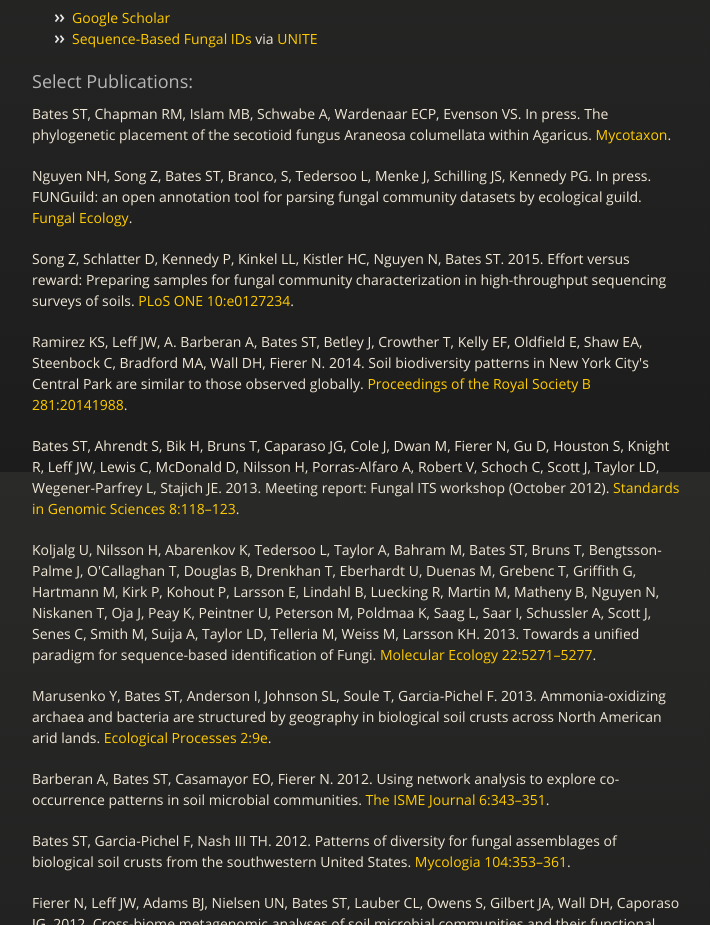
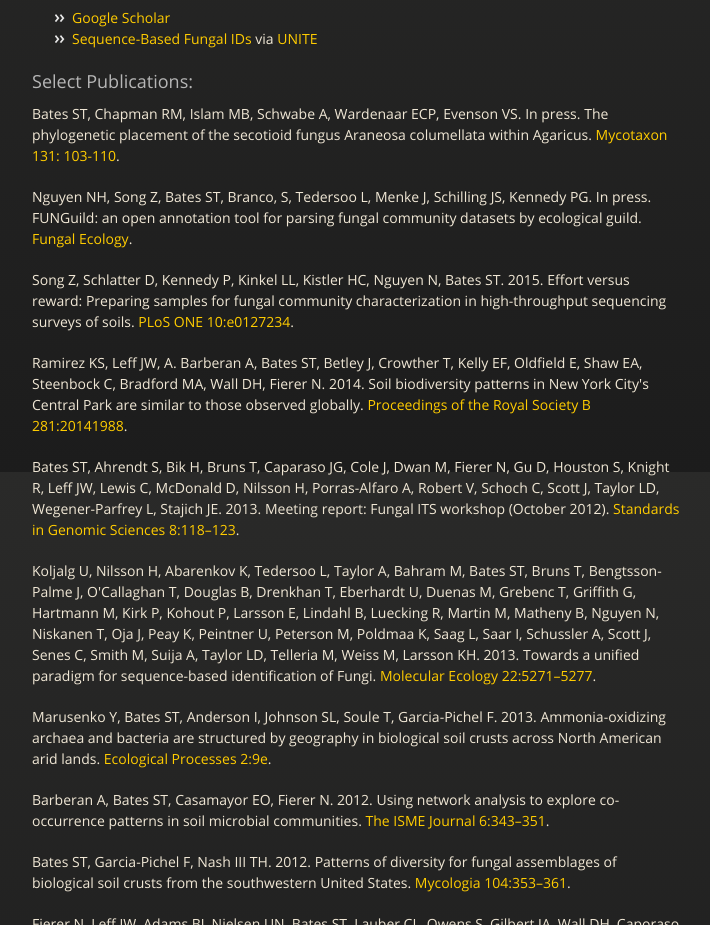
Before and after one commit to UMNFuN/index, a plain HTML site: page index.html in a window 1280 px wide. Shown: the part 1128-2053 px from the top of the page, without its empty margins (283-993 px from the left). Drawn offline with nearby package versions, Linux system fonts and the light colour scheme.

Commit message:
Update index.html

```diff
--- a/index.html
+++ b/index.html
@@ -82,7 +82,7 @@
 <h3>
 <a id="select-publications" class="anchor" href="#select-publications" aria-hidden="true"><span class="octicon octicon-link"></span></a>Select Publications:</h3>
 
-<p>Bates ST, Chapman RM, Islam MB, Schwabe A, Wardenaar ECP, Evenson VS. In press. The phylogenetic placement of the secotioid fungus Araneosa columellata within Agaricus. <a href="http://www.ingentaconnect.com/content/mtax/mt" target="_blank">Mycotaxon</a>.</p>
+<p>Bates ST, Chapman RM, Islam MB, Schwabe A, Wardenaar ECP, Evenson VS. In press. The phylogenetic placement of the secotioid fungus Araneosa columellata within Agaricus. <a href="http://www.ingentaconnect.com/content/mtax/mt" target="_blank">Mycotaxon 131: 103-110</a>.</p>
 
 <p>Nguyen NH, Song Z, Bates ST, Branco, S, Tedersoo L, Menke J, Schilling JS, Kennedy PG. In press. FUNGuild: an open annotation tool for parsing fungal community datasets by ecological guild. <a href="http://www.sciencedirect.com/science/article/pii/S1754504815000847" target="_blank">Fungal Ecology</a>.</p>
 
```
